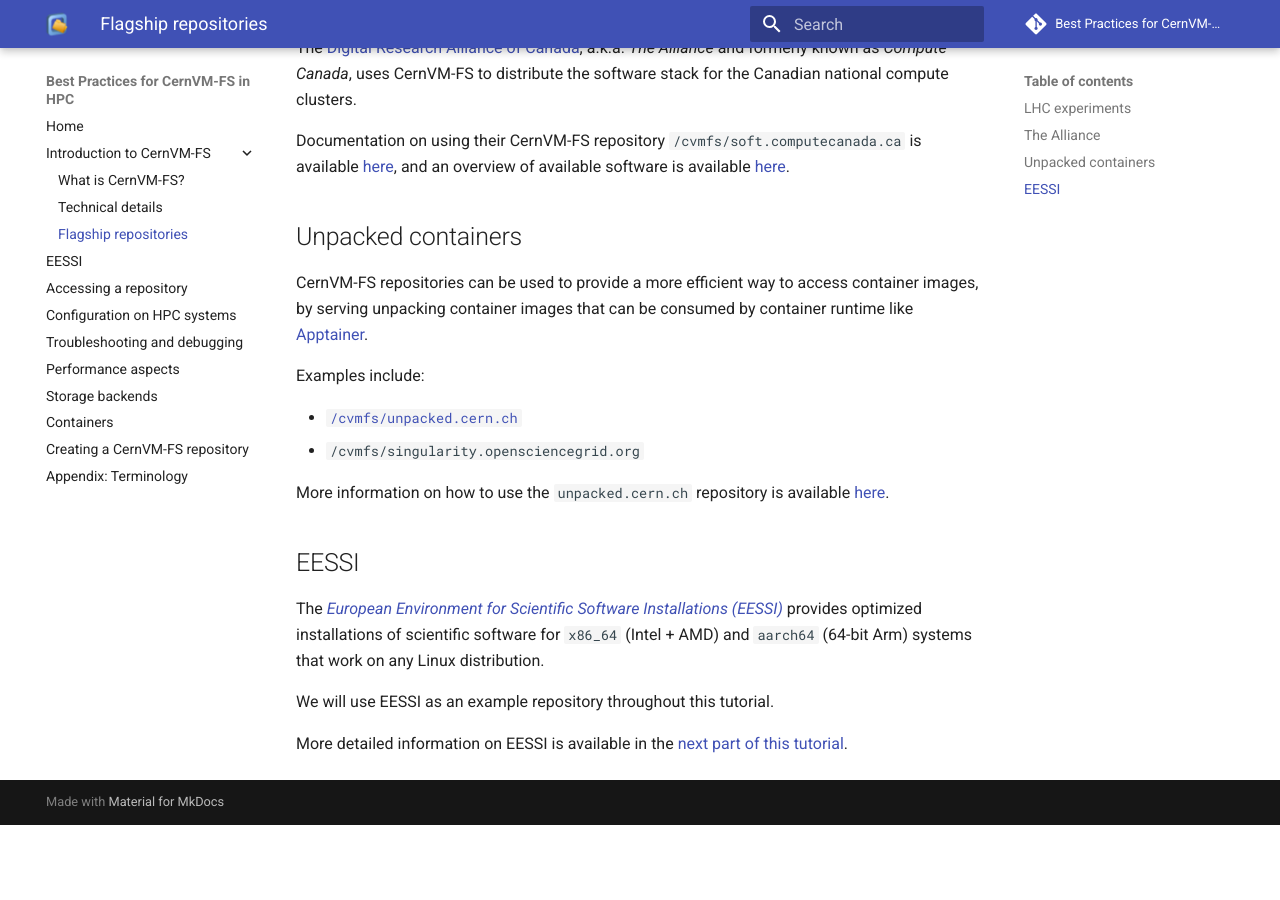
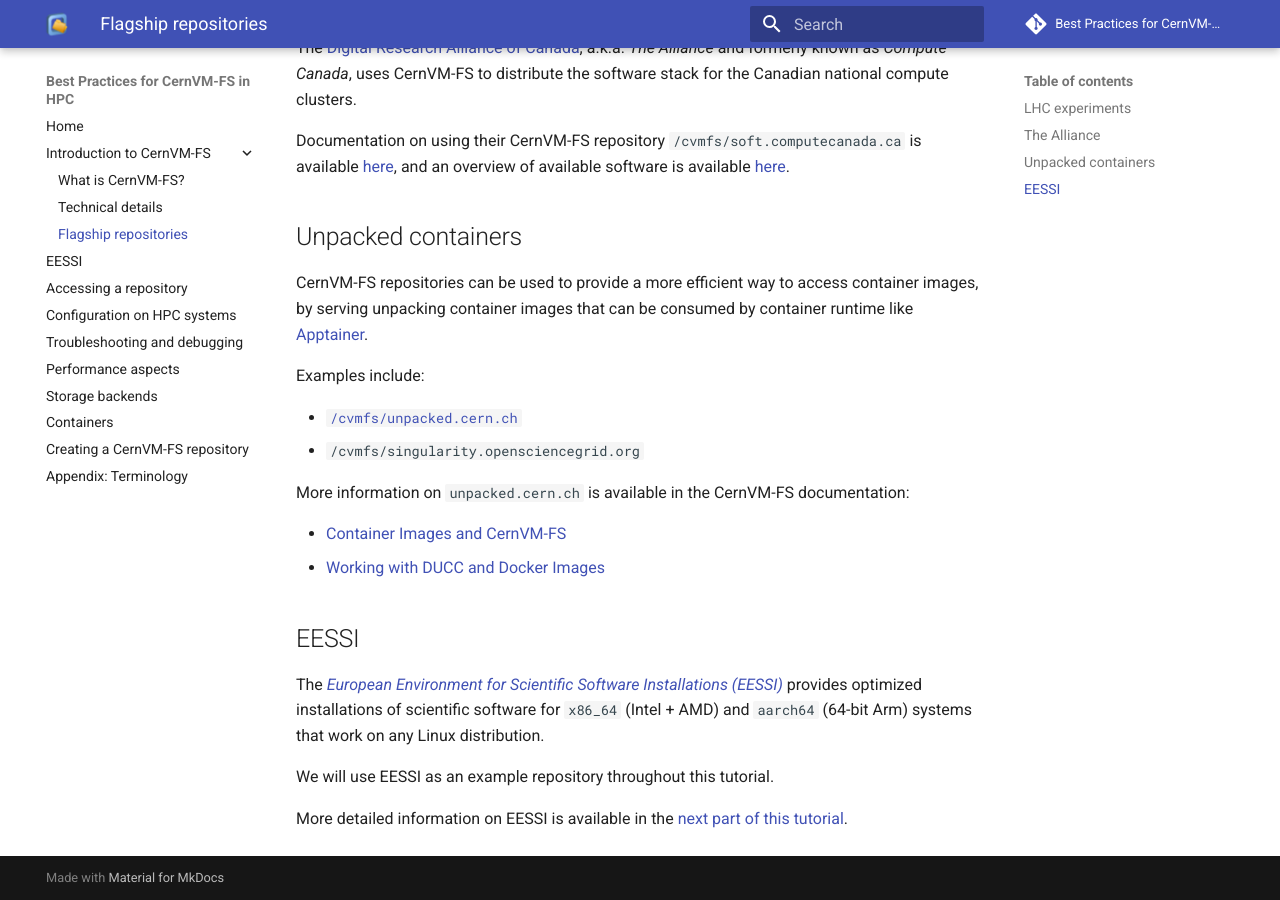
Before and after one commit to multixscale/cvmfs-tutorial-hpc-best-practices, an MkDocs documentation site: the page built from docs/cvmfs/flagship-repositories.md, in a window 1280 px wide and 900 px high, scrolled down 555 px. Built offline with MkDocs 1.6.1 and Material for MkDocs 9.7.7, drawn with Linux system fonts in a browser that asks for light colours; comment, search, counter and statistics services are not loaded; before the commit the page ends 1380 px from its top, so only the background shows below that.

Commit message:
link to CVMFS docs for more info on unpacked.cern.ch

```diff
--- a/docs/cvmfs/flagship-repositories.md
+++ b/docs/cvmfs/flagship-repositories.md
@@ -33,8 +33,10 @@
 * [`/cvmfs/unpacked.cern.ch`](https://cvmfs-monitor-frontend.web.cern.ch/browse/unpacked.cern.ch)
 * `/cvmfs/singularity.opensciencegrid.org`
 
-More information on how to use the `unpacked.cern.ch` repository is available
-[here](https://awesome-workshop.github.io/docker-cms/06-unpacked/index.html).
+More information on `unpacked.cern.ch` is available in the CernVM-FS documentation:
+
+* [Container Images and CernVM-FS](https://cvmfs.readthedocs.io/en/stable/cpt-containers.html)
+* [Working with DUCC and Docker Images](https://cvmfs.readthedocs.io/en/stable/cpt-ducc.html)
 
 ## EESSI
 
```
